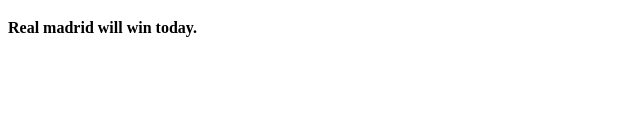
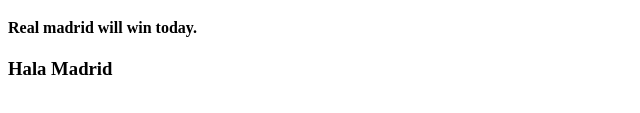
Before and after one commit to AkibulHasan09/demo, a plain HTML site: page index.html in a window 1280 px wide. Shown: the part 159-272 px from the top of the page, without its empty margins (0-640 px from the left). Drawn offline with Linux system fonts and the light colour scheme.

Commit message:
small change

```diff
--- a/index.html
+++ b/index.html
@@ -11,5 +11,6 @@
     <p>Lorem ipsum dolor sit, amet consectetur adipisicing elit. Sit, alias.</p>
 
     <h4>Real madrid will win today.</h4>
+    <h3>Hala Madrid</h3>
 </body>
 </html>
```
